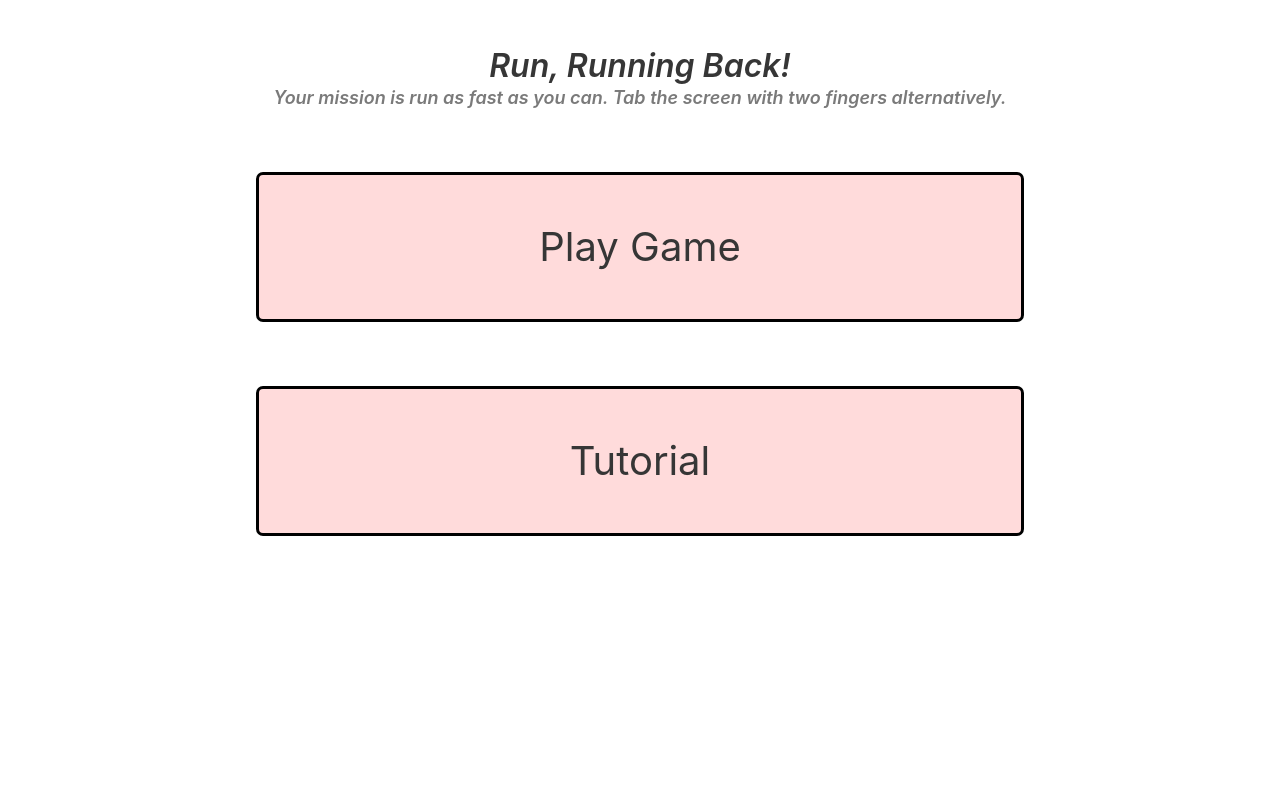
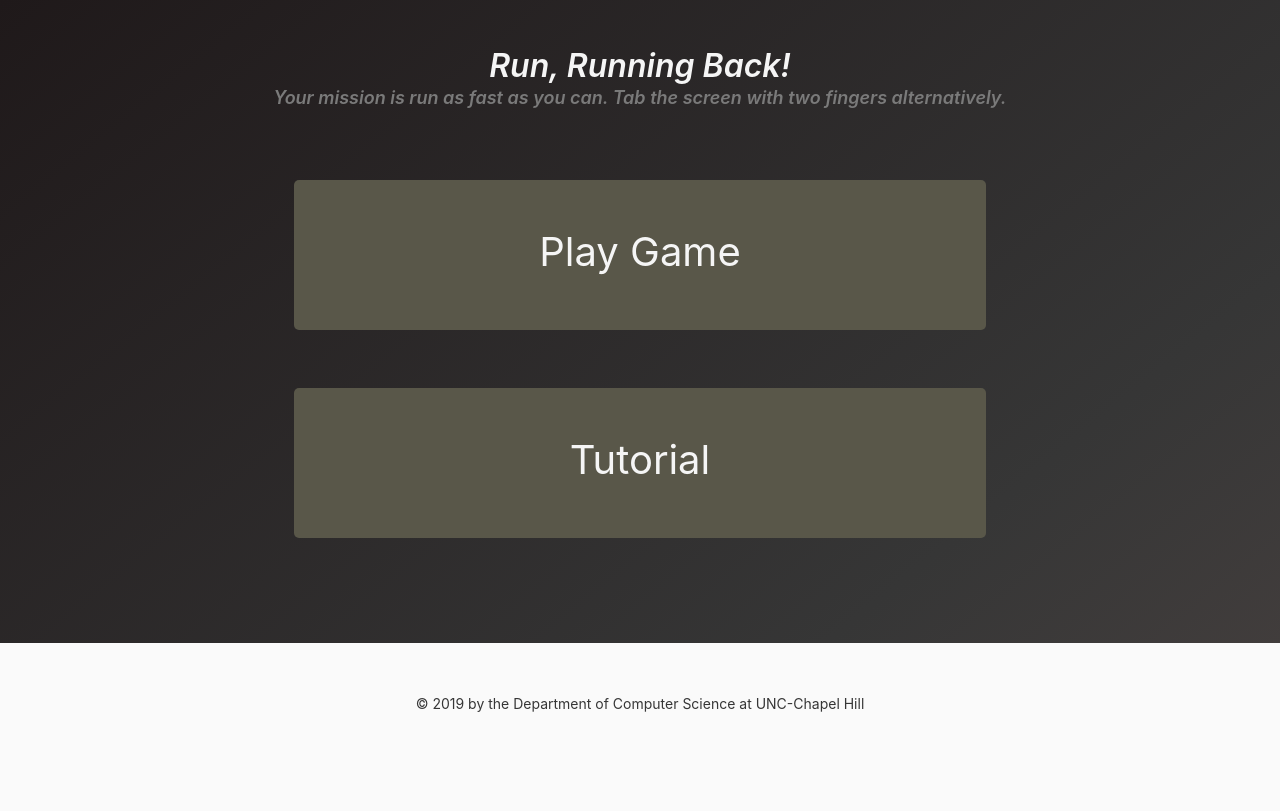
Before and after one commit to chansun/running-back, a website: page index.html in a window 1280 px wide. Drawn offline with Linux system fonts and the light colour scheme.

Commit message:
css test

```diff
--- a/index.html
+++ b/index.html
@@ -4,14 +4,39 @@
     <meta charset="UTF-8">
     <meta name="viewport" content="width=device-width, initial-scale=1">
     <style>
+
+        /*
+        To do list
+        1. Body image
+        2. Footer adjustment
+        3. Bulma Navbar?
+        4. Bulma layout-tile
+        ---
+        5. Sound effect // Audio sprite
+        6. Sound files
+
+
+
+        */
+
+
+
+        /*
+        body {
+            background-image: url("imgs/img1.jpg");
+            background-repeat: no-repeat;
+            background-size: 100%;
+        }
+        */
+
         .col-2-vertical {
             /*float: left;*/
             width: 60%;
             height: 150px;
             line-height: 160px;
-            background-color: #ffdbdb;
-            border: 3px solid #000000;
-            border-radius: 7px;
+            background-color: #595749;
+            /*border: 3px solid #000000;*/
+            border-radius: 5px;
             box-sizing: border-box;
             text-align: center;
         }
@@ -27,12 +52,58 @@
                 margin-top: -10px;
             }
         }
+        .columns {
+            padding: 0% 10% 0% 10%;
+        }
+        .column {
+            margin-left: 5%;
+            margin-right: 5%;
+        }
+
+
+
     </style>
     <link rel="stylesheet" href="bulma/css/bulma.css"/>
     <!-- <link rel="stylesheet" href="node_modules/bulma/css/bulma.css"/> -->
     <title>runningback_main</title>
 </head>
 <body id="body">
+    <section class="hero is-dark is-bold is-fullheight"> <!-- is-primary -->
+        <div class="hero-body">
+            <div class="container">
+                <div class="content has-text-centered">
+                    <h1 class="title is-3 is-italic">Run, Running Back!</h1>
+                    <h5 class="subtitle has-text-grey is-italic">Your mission is run as fast as you can.
+                    Tab the screen with two fingers alternatively.</h5>
+                </div>
+                <br><br>
+                <div class="col-2-vertical col" id="play">
+                    <span class="title is-2 is-black has-text-weight-normal">
+                        Play Game
+                    </span>
+                </div>
+                <div class="col-2-vertical col" id="tutorial">
+                    <span class="title is-2 is-black has-text-weight-normal">
+                        Tutorial
+                    </span>
+                </div>
+            </div>
+        </div>
+        <footer class="footer">
+            <div class="content has-text-centered has-text-dark">
+                <p>
+                    <small>
+                        &copy; 2019 by
+                        <a href="https://cs.unc.edu">
+                            the Department of Computer Science at UNC-Chapel Hill
+                        </a>
+                    </small>
+                </p>
+            </div>
+        </footer>
+    </section>
+
+    <!--
     <section class="section">
         <div class="container">
             <div class="content has-text-centered">
@@ -43,10 +114,6 @@
         </div>
     </section>
 
-    <!-- When single clicking/touching, voice comes out -->
-    <!-- When double clicking/touching, move to play.html page -->
-    <!-- Problem: Have to find a way to distinguish between single click and
-    double click -->
     <div class="col-2-vertical col" id="play">
         <span class="title is-2 is-black has-text-weight-normal">
             Play Game
@@ -57,8 +124,8 @@
             Tutorial
         </span>
     </div>
+    -->
     <script src="./jquery/dist/jquery.js" type="text/javascript"></script>
     <script src="./index_.js" type="text/javascript"></script>
-    <!-- <script src="./index_.js" type="text/javascript"></script> --->
 </body>
 </html>
```
